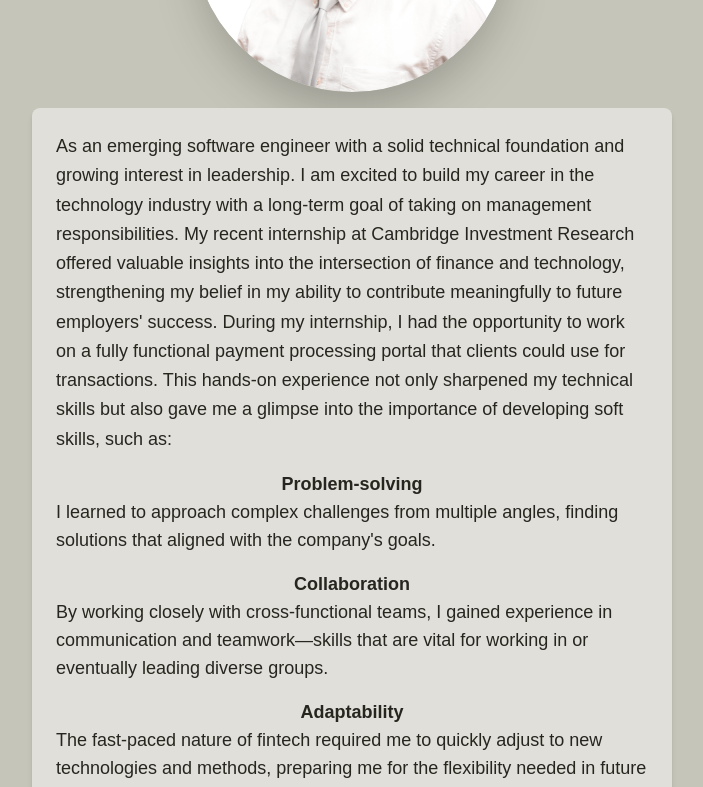
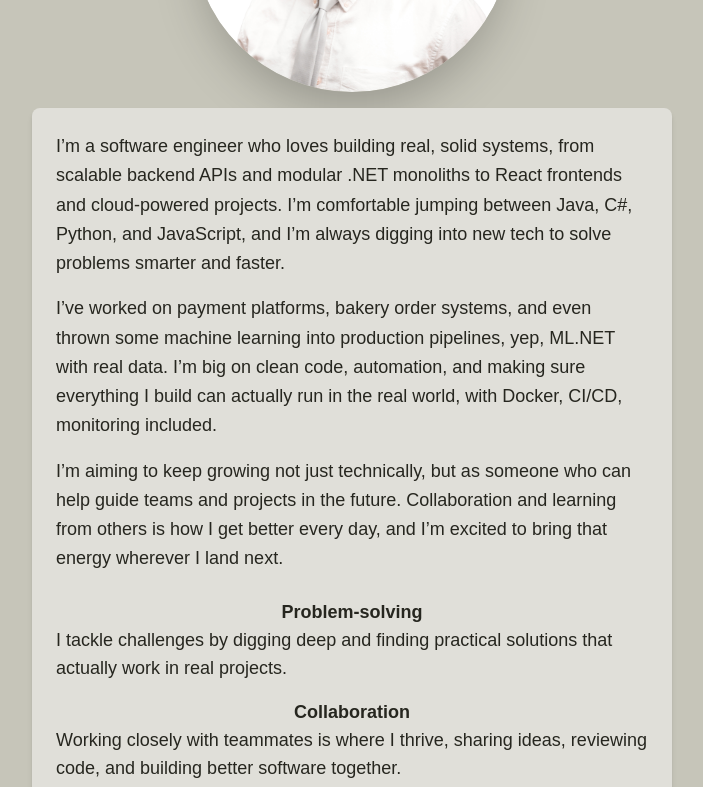
Before and after one commit to aceralrighty/ziv-consulting, a Next.js app: page / in a window 1280 px wide. Shown: the part 340-1127 px from the top of the page, without its empty margins (288-991 px from the left). Built offline with nearby package versions, Linux system fonts and the light colour scheme.

Commit message:
Updated the headshot

```diff
--- a/app/components/headshot.js
+++ b/app/components/headshot.js
@@ -1,23 +1,23 @@
 "use client";
-import {useState} from "react";
+import { useState } from "react";
 import HeadshotImg from "/public/headshot.jpg";
 import Image from "next/image";
 
-const accomplishments = [
+const accomplishmentsUpdated = [
     {
         title: "Problem-solving",
         description:
-            " I learned to approach complex challenges from multiple angles, finding solutions that aligned with the company's goals.",
+            "I tackle challenges by digging deep and finding practical solutions that actually work in real projects.",
     },
     {
         title: "Collaboration",
         description:
-            "By working closely with cross-functional teams, I gained experience in communication and teamwork—skills that are vital for working in or eventually leading diverse groups.",
+            "Working closely with teammates is where I thrive, sharing ideas, reviewing code, and building better software together.",
     },
     {
         title: "Adaptability",
         description:
-            "The fast-paced nature of fintech required me to quickly adjust to new technologies and methods, preparing me for the flexibility needed in future leadership roles.",
+            "I pick up new tech quickly and adjust to changing requirements without losing focus or momentum.",
     },
 ];
 
@@ -34,14 +34,14 @@ export default function MyHead() {
     };
 
     const handleMouseMove = (e) => {
-        const {left, top, width, height} = e.currentTarget.getBoundingClientRect();
+        const { left, top, width, height } = e.currentTarget.getBoundingClientRect();
         const x = e.clientX - left - width / 2;
         const y = e.clientY - top - height / 2;
         handleInteraction(x, y, width, height);
     };
 
     const handleTouchStart = (e) => {
-        const {left, top, width, height} = e.currentTarget.getBoundingClientRect();
+        const { left, top, width, height } = e.currentTarget.getBoundingClientRect();
         const touch = e.touches[0];
         const x = touch.clientX - left - width / 2;
         const y = touch.clientY - top - height / 2;
@@ -49,7 +49,7 @@ export default function MyHead() {
     };
 
     const handleInteractionEnd = () => {
-        setShadowStyle({boxShadow: "0 0 25px rgba(0, 0, 0, 0.5)"});
+        setShadowStyle({ boxShadow: "0 0 25px rgba(0, 0, 0, 0.5)" });
     };
 
     return (
@@ -67,7 +67,7 @@ export default function MyHead() {
                     alt="headshot"
                     width={320}
                     height={320}
-                    style={{objectFit: "cover"}}
+                    style={{ objectFit: "cover" }}
                     className="rounded-full"
                 />
             </div>
@@ -77,31 +77,29 @@ export default function MyHead() {
                 id="about"
             >
                 <p className="text-lg leading-relaxed font-light text-left text-body-t-color dark:text-body-t-color-dark">
-                    As an emerging software engineer with a solid technical foundation and growing interest in
-                    leadership. I am excited to build my career in the technology industry with a long-term goal of
-                    taking on management responsibilities. My recent internship at Cambridge Investment Research offered
-                    valuable insights into the intersection of finance and technology, strengthening my belief in my
-                    ability to contribute meaningfully to future employers' success.
-
-                    During my internship, I had the opportunity to work on a fully functional payment processing portal
-                    that clients could use for transactions. This hands-on experience not only sharpened my technical
-                    skills but also gave me a glimpse into the importance of developing soft skills, such as:
+                    I’m a software engineer who loves building real, solid systems, from scalable backend APIs and modular
+                    .NET monoliths to React frontends and cloud-powered projects. I’m comfortable jumping between Java,
+                    C#, Python, and JavaScript, and I’m always digging into new tech to solve problems smarter and faster.
+                </p>
+                <p className="text-lg leading-relaxed font-light text-left text-body-t-color dark:text-body-t-color-dark mt-4">
+                    I’ve worked on payment platforms, bakery order systems, and even thrown some machine learning into production
+                    pipelines, yep, ML.NET with real data. I’m big on clean code, automation, and making sure everything I build
+                    can actually run in the real world, with Docker, CI/CD, monitoring included.
+                </p>
+                <p className="text-lg leading-relaxed font-light text-left text-body-t-color dark:text-body-t-color-dark mt-4">
+                    I’m aiming to keep growing not just technically, but as someone who can help guide teams and projects in the
+                    future. Collaboration and learning from others is how I get better every day, and I’m excited to bring that
+                    energy wherever I land next.
                 </p>
 
-                <div className="flex flex-col items-center space-y-4 my-4">
-                    {accomplishments.map((item, index) => (
+                <div className="flex flex-col items-center space-y-4 my-6">
+                    {accomplishmentsUpdated.map((item, index) => (
                         <div key={index} className="text-center text-lg font-light">
                             <strong className="block font-bold">{item.title}</strong>
                             <span className="block text-left">{item.description}</span>
                         </div>
                     ))}
                 </div>
-
-                <p className="text-lg leading-relaxed font-light text-left text-body-t-color dark:text-body-t-color-dark">
-                    This internship deepened my appreciation for how technology is transforming the financial industry,
-                    and I am excited to continue developing my skills in both technical and leadership areas, so I can
-                    contribute to the growth and innovation of organizations in the future.
-                </p>
             </div>
         </div>
     );
```
